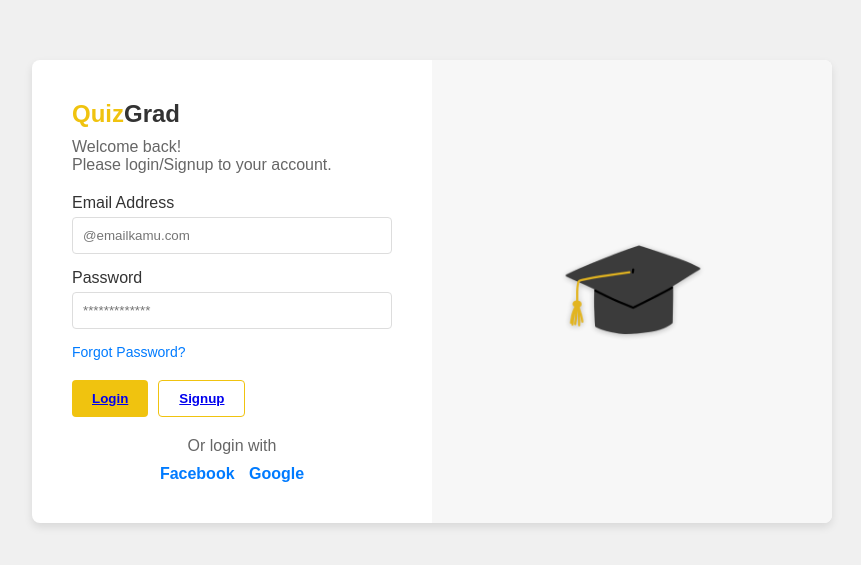
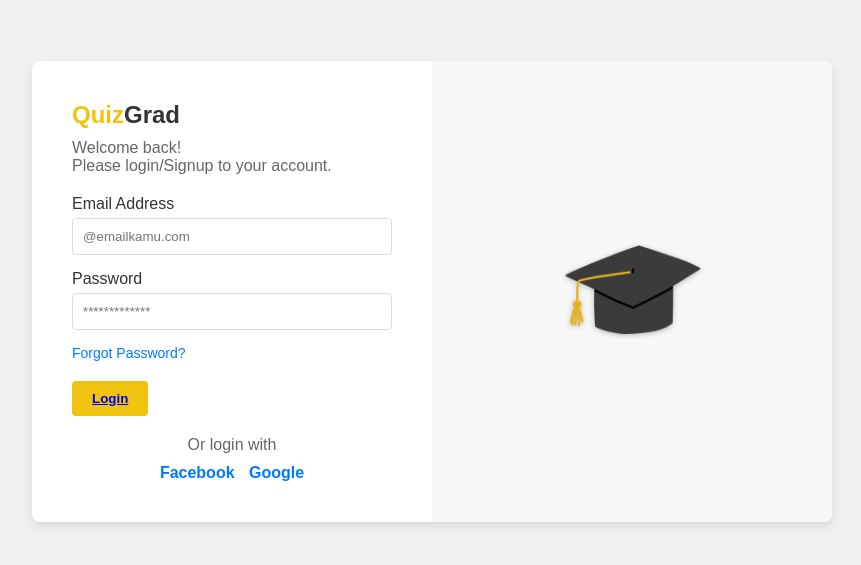
Before and after one commit to MuhammadHamidy/Pemograman-Web-24, a plain HTML site: page dasborad/login.html in a window 1280 px wide. Shown: the part 109-674 px from the top of the page, without its empty margins (208-1069 px from the left). Drawn offline with Linux system fonts and the light colour scheme.

Commit message:
latihan 6

```diff
--- a/dasborad/login.html
+++ b/dasborad/login.html
@@ -26,7 +26,6 @@
 
                     <div class="buttons">
                         <button type="submit" class="login-btn"><a href="main.html">Login</a></button>
-                        <button type="button" class="signup-btn"><a href="login.html">Signup</a></button>
                     </div>
                 </form>
 
```
